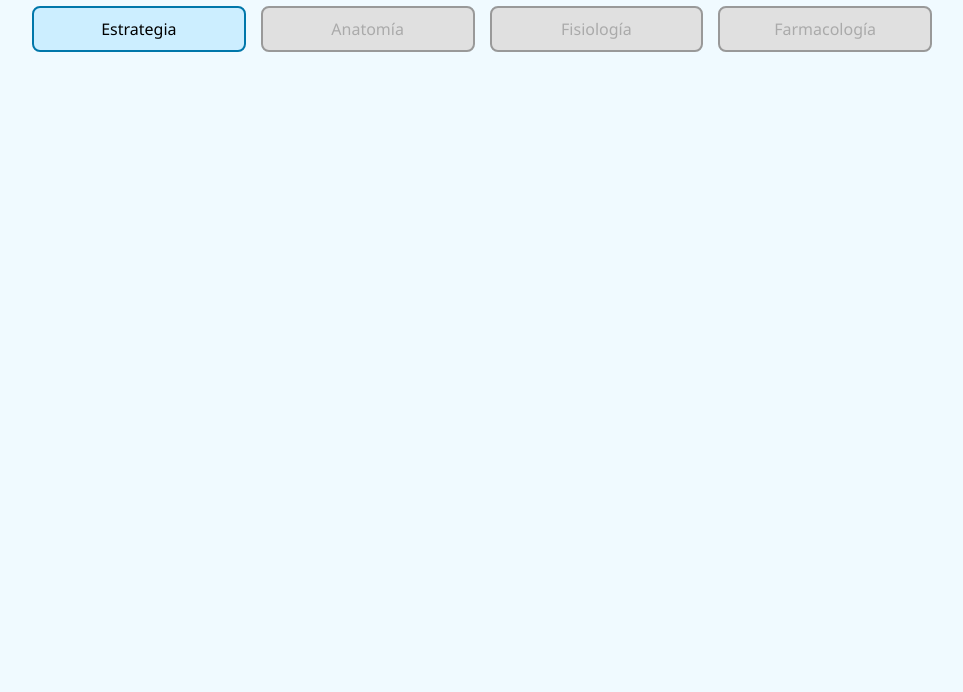
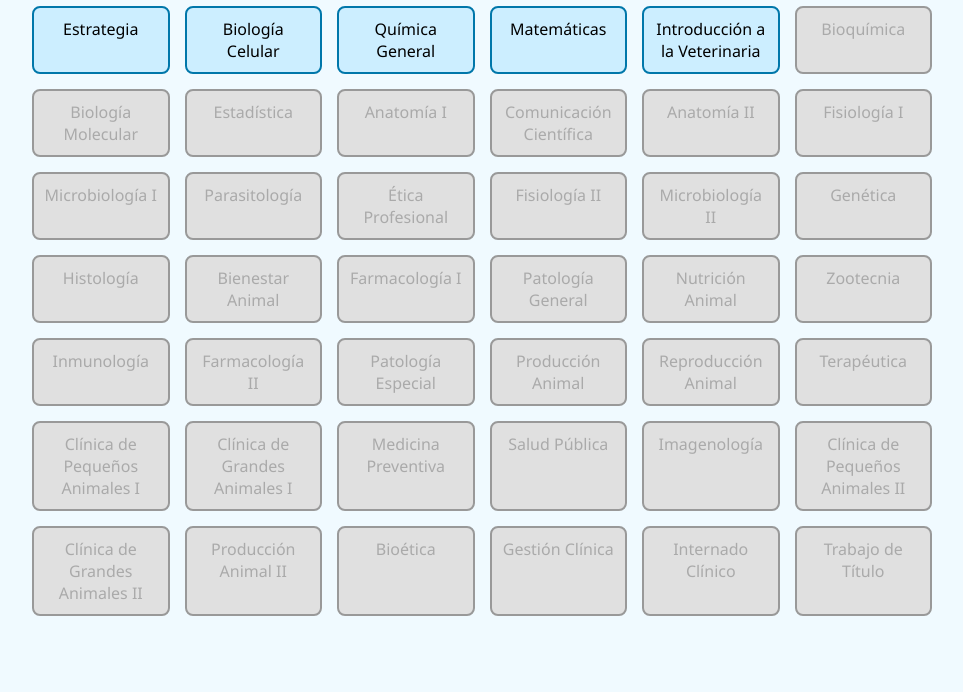
Before and after one commit to Mariadoris19/mi-malla-interactiva, a plain HTML site: page Index.html in a window 1280 px wide. Shown: the part 108-800 px from the top of the page, without its empty margins (158-1121 px from the left). Drawn offline with Linux system fonts and the light colour scheme.

Commit message:
Update Index.html

```diff
--- a/Index.html
+++ b/Index.html
@@ -3,17 +3,76 @@
 <head>
   <meta charset="UTF-8" />
   <meta name="viewport" content="width=device-width, initial-scale=1.0"/>
-  <title>Malla Interactiva</title>
+  <title>Malla Interactiva Veterinaria</title>
   <link rel="stylesheet" href="estilos.css" />
 </head>
 <body>
-  <h1>Malla Interactiva - Veterinaria</h1>
+  <h1>Malla Interactiva - Medicina Veterinaria</h1>
   <div class="malla">
+    <!-- RAMOS: copia el bloque de abajo generado automáticamente -->
+    <!-- 👇👇👇 AQUI SE PONE EL CÓDIGO DE LOS RAMOS 👇👇👇 -->
+
+    <!-- PRIMER AÑO - 1° Semestre -->
     <div class="ramo" data-id="Estrategia" data-requisitos="">Estrategia</div>
-    <div class="ramo bloqueado" data-id="Anatomía" data-requisitos="Estrategia">Anatomía</div>
-    <div class="ramo bloqueado" data-id="Fisiología" data-requisitos="Anatomía">Fisiología</div>
-    <div class="ramo bloqueado" data-id="Farmacología" data-requisitos="Fisiología">Farmacología</div>
-    <!-- Agrega aquí todos los ramos con sus requisitos -->
+    <div class="ramo" data-id="Biología Celular" data-requisitos="">Biología Celular</div>
+    <div class="ramo" data-id="Química General" data-requisitos="">Química General</div>
+    <div class="ramo" data-id="Matemáticas" data-requisitos="">Matemáticas</div>
+    <div class="ramo" data-id="Introducción a la Veterinaria" data-requisitos="">Introducción a la Veterinaria</div>
+
+    <!-- PRIMER AÑO - 2° Semestre -->
+    <div class="ramo bloqueado" data-id="Bioquímica" data-requisitos="Química General">Bioquímica</div>
+    <div class="ramo bloqueado" data-id="Biología Molecular" data-requisitos="Biología Celular">Biología Molecular</div>
+    <div class="ramo bloqueado" data-id="Estadística" data-requisitos="Matemáticas">Estadística</div>
+    <div class="ramo bloqueado" data-id="Anatomía I" data-requisitos="Biología Celular">Anatomía I</div>
+    <div class="ramo bloqueado" data-id="Comunicación Científica" data-requisitos="Estrategia">Comunicación Científica</div>
+
+    <!-- SEGUNDO AÑO - 1° Semestre -->
+    <div class="ramo bloqueado" data-id="Anatomía II" data-requisitos="Anatomía I">Anatomía II</div>
+    <div class="ramo bloqueado" data-id="Fisiología I" data-requisitos="Bioquímica">Fisiología I</div>
+    <div class="ramo bloqueado" data-id="Microbiología I" data-requisitos="Biología Molecular">Microbiología I</div>
+    <div class="ramo bloqueado" data-id="Parasitología" data-requisitos="Biología Molecular">Parasitología</div>
+    <div class="ramo bloqueado" data-id="Ética Profesional" data-requisitos="Comunicación Científica">Ética Profesional</div>
+
+    <!-- SEGUNDO AÑO - 2° Semestre -->
+    <div class="ramo bloqueado" data-id="Fisiología II" data-requisitos="Fisiología I">Fisiología II</div>
+    <div class="ramo bloqueado" data-id="Microbiología II" data-requisitos="Microbiología I">Microbiología II</div>
+    <div class="ramo bloqueado" data-id="Genética" data-requisitos="Biología Molecular">Genética</div>
+    <div class="ramo bloqueado" data-id="Histología" data-requisitos="Anatomía II">Histología</div>
+    <div class="ramo bloqueado" data-id="Bienestar Animal" data-requisitos="Ética Profesional">Bienestar Animal</div>
+
+    <!-- TERCER AÑO - 1° Semestre -->
+    <div class="ramo bloqueado" data-id="Farmacología I" data-requisitos="Fisiología II">Farmacología I</div>
+    <div class="ramo bloqueado" data-id="Patología General" data-requisitos="Histología, Microbiología II">Patología General</div>
+    <div class="ramo bloqueado" data-id="Nutrición Animal" data-requisitos="Fisiología II">Nutrición Animal</div>
+    <div class="ramo bloqueado" data-id="Zootecnia" data-requisitos="Bienestar Animal">Zootecnia</div>
+    <div class="ramo bloqueado" data-id="Inmunología" data-requisitos="Microbiología II">Inmunología</div>
+
+    <!-- TERCER AÑO - 2° Semestre -->
+    <div class="ramo bloqueado" data-id="Farmacología II" data-requisitos="Farmacología I">Farmacología II</div>
+    <div class="ramo bloqueado" data-id="Patología Especial" data-requisitos="Patología General">Patología Especial</div>
+    <div class="ramo bloqueado" data-id="Producción Animal" data-requisitos="Zootecnia">Producción Animal</div>
+    <div class="ramo bloqueado" data-id="Reproducción Animal" data-requisitos="Fisiología II">Reproducción Animal</div>
+    <div class="ramo bloqueado" data-id="Terapéutica" data-requisitos="Farmacología II">Terapéutica</div>
+
+    <!-- CUARTO AÑO - 1° Semestre -->
+    <div class="ramo bloqueado" data-id="Clínica de Pequeños Animales I" data-requisitos="Terapéutica">Clínica de Pequeños Animales I</div>
+    <div class="ramo bloqueado" data-id="Clínica de Grandes Animales I" data-requisitos="Terapéutica">Clínica de Grandes Animales I</div>
+    <div class="ramo bloqueado" data-id="Medicina Preventiva" data-requisitos="Inmunología">Medicina Preventiva</div>
+    <div class="ramo bloqueado" data-id="Salud Pública" data-requisitos="Medicina Preventiva">Salud Pública</div>
+    <div class="ramo bloqueado" data-id="Imagenología" data-requisitos="Patología Especial">Imagenología</div>
+
+    <!-- CUARTO AÑO - 2° Semestre -->
+    <div class="ramo bloqueado" data-id="Clínica de Pequeños Animales II" data-requisitos="Clínica de Pequeños Animales I">Clínica de Pequeños Animales II</div>
+    <div class="ramo bloqueado" data-id="Clínica de Grandes Animales II" data-requisitos="Clínica de Grandes Animales I">Clínica de Grandes Animales II</div>
+    <div class="ramo bloqueado" data-id="Producción Animal II" data-requisitos="Producción Animal">Producción Animal II</div>
+    <div class="ramo bloqueado" data-id="Bioética" data-requisitos="Ética Profesional">Bioética</div>
+    <div class="ramo bloqueado" data-id="Gestión Clínica" data-requisitos="Clínica de Grandes Animales II">Gestión Clínica</div>
+
+    <!-- QUINTO AÑO -->
+    <div class="ramo bloqueado" data-id="Internado Clínico" data-requisitos="Clínica de Pequeños Animales II, Clínica de Grandes Animales II, Gestión Clínica">Internado Clínico</div>
+    <div class="ramo bloqueado" data-id="Trabajo de Título" data-requisitos="Internado Clínico">Trabajo de Título</div>
+
+    <!-- 👆👆👆 FIN DE LOS RAMOS 👆👆👆 -->
   </div>
 
   <script src="script.js"></script>
```
